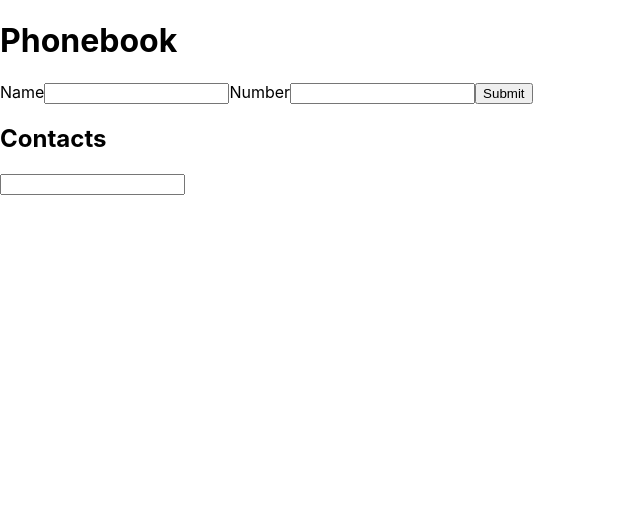
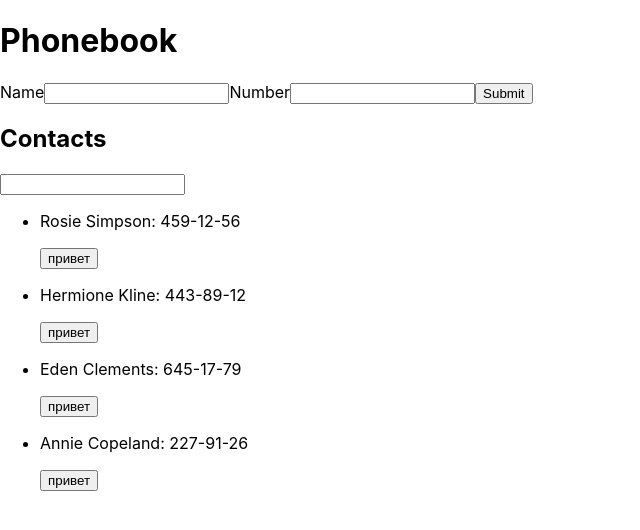
Before and after one commit to andrewfriday13/goit-react-hw-02-phonebook, a React (Create React App) app: page / in a window 1280 px wide. Shown: the top 530 px of the page, without its empty margins (0-640 px from the left). Built offline with nearby package versions, Linux system fonts and the light colour scheme.

Commit message:
add resetForm & remove contact

```diff
--- a/src/components/App.jsx
+++ b/src/components/App.jsx
@@ -5,15 +5,20 @@ import { Filter } from './filter/Filter';
 import { nanoid } from 'nanoid';
 
 
+
 export class App extends Component{
 
   state = {
-  contacts: [ ],
+  contacts: [ {id: 'id-1', name: 'Rosie Simpson', number: '459-12-56'},
+  {id: nanoid(), name: 'Hermione Kline', number: '443-89-12'},
+  {id: nanoid(), name: 'Eden Clements', number: '645-17-79'},
+  {id: nanoid(), name: 'Annie Copeland', number: '227-91-26'},],
 
     filter: '',
 
   }
   addContact = newContact => {
+
     this.setState(prevState => {
       return {
         contacts:[...prevState.contacts, newContact ]
@@ -21,10 +26,18 @@ export class App extends Component{
     })
   }
 
+
+
   filterContact = event =>{
+    const { name, value}  =event.currentTarget
     this.setState({
-      filter: event.currentTarget.value
+      [name]: value
     })
+  }
+  removeContact =(contactId)=>{
+    this.setState(prevState => ({
+      contacts:  prevState.contacts.filter(contact => contact.id !== contactId )
+    }))
   }
 
   render() {
@@ -38,7 +51,10 @@ export class App extends Component{
         <Filter
         onChange={this.filterContact}
         value={filter}/>
-        <ContactList contacts={contacts} />
+        <ContactList
+        onRemove={this.removeContact}
+        filter={filter}
+         contacts={contacts} />
     </div>
   );}
 };
--- a/src/components/contact-list/ContactList.jsx
+++ b/src/components/contact-list/ContactList.jsx
@@ -1,11 +1,14 @@
 import React from 'react';
 
-export const ContactList = ({contacts})=>{
+export const ContactList = ({contacts, filter, onRemove})=>{
   return(
       <ul>
-        {contacts.map(({id, name, number}) =>
+        {
+        contacts.filter(({name})=>
+        name.toLowerCase().includes(filter.toLowerCase())).map(({id, name, number}) =>
           <li key={id}>
             <p>{name}: {number}</p>
+            <button onClick={()=>{onRemove(id)}}>привет</button>
           </li>
         )}
       </ul>
--- a/src/components/contact/ContactForm.jsx
+++ b/src/components/contact/ContactForm.jsx
@@ -10,12 +10,14 @@ export const ContactForm = ({onSubmit}) => {
       initialValues={{
         name: '',
         number: '' ,
+        id: ''
       }}
-      onSubmit={values=>{
+      onSubmit={(values, actions)=>{
         onSubmit({
           id: nanoid(),
           ...values,
-        })
+        });
+        actions.resetForm()
       }}
     >
       <Form>
--- a/src/components/filter/Filter.jsx
+++ b/src/components/filter/Filter.jsx
@@ -1,9 +1,13 @@
-import { Component } from 'react';
+import React from 'react';
 
-export const Filter = ({value ,onChange})=>{
+export const Filter = ({filter ,onChange})=>{
   return(
     <label>
-      <input type="text"  value={value} onChange={onChange}/>
+      <input
+      type="text"
+       name='filter'
+       value={filter}
+       onChange={onChange}/>
     </label>
   )
 
```
